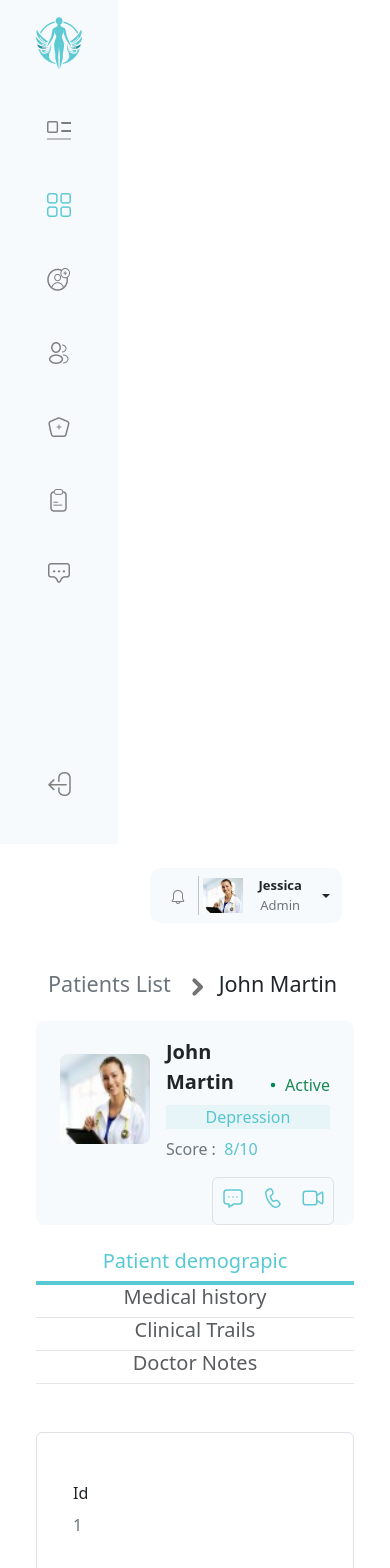
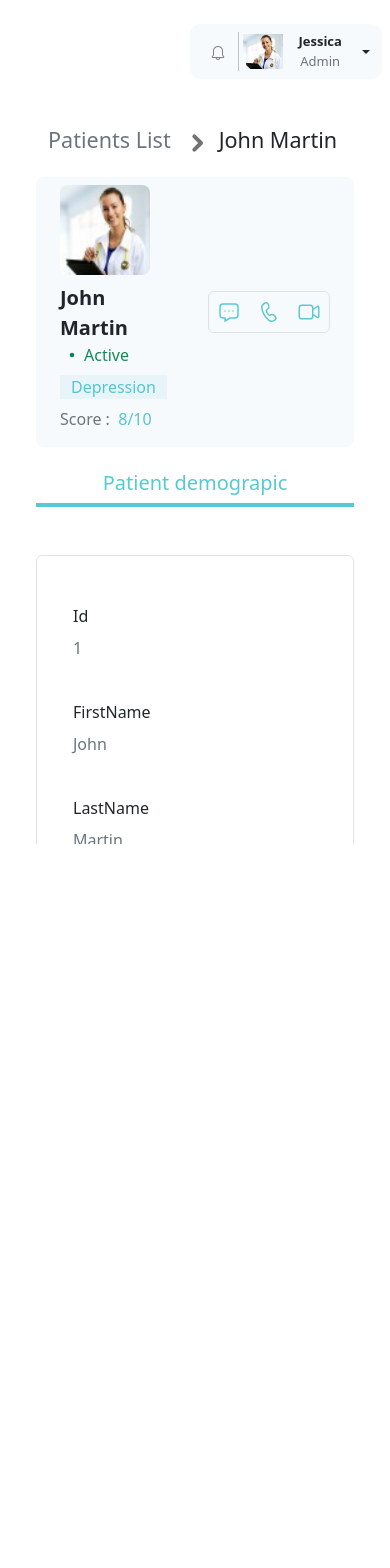
Before and after one commit to Nithish1206/myapp, a React (Create React App) app: page /PatientList/PatientProfile/1 in a window 390 px wide. Shown: the top 1568 px of the page. After the commit the page ends 844 px from the top, so only its background shows below. Built offline with nearby package versions, Linux system fonts and the light colour scheme.

Commit message:
"Updated CSS classes and styles for various components, including App.js, PatientList.css, Dashboard.jsx, Navigation.jsx, AddPatient.jsx, and SideBar.jsx."

```diff
--- a/src/App.js
+++ b/src/App.js
@@ -46,11 +46,11 @@ const AppRouter = () => {
   ]);
   const [User, setUser] = useState([details[0].value, details[2].value]);
   return (
-    <Row className="vh-100 m-0 p-0">
+    <Row className="vh-100 m-0 p-0 d-flex flex-nowrap">
       <Col xs={1} className="col1 p-0 m-0 w-auto">
         <SideBar />
       </Col>
-      <Col className="p-0 m-0">
+      <Col className="p-0 m-0 overflow-x-hidden">
         <Navigation name={User[0]} />
         <Routes>
           <Route path="/Dashboard" element={<Dashboard />} />
--- a/src/components/Dashboard.jsx
+++ b/src/components/Dashboard.jsx
@@ -13,7 +13,7 @@ const Dashboard = () => {
 
   function box(input) {
     return (
-      <Col className="m-0 p-0">
+      <Col md={12} lg={3} className="m-0 p-0">
         <div className="boxcss d-flex justify-content-between align-items-center rounded-4 p-3 ">
           <div>
             <h4>{input.title}</h4>
@@ -27,7 +27,7 @@ const Dashboard = () => {
     );
   }
   return (
-    <div className="ms-5 m-0 p-0">
+    <div className="ms-3 ms-md-5 m-0 p-0">
       <Row className="w-100">
         <h2 className="w-100 mt-3">Dashboard</h2>
       </Row>
@@ -35,7 +35,6 @@ const Dashboard = () => {
         {box(box1)}
         {box(box2)}
         {box(box3)}
-        <Col></Col>
       </Row>
     </div>
   );
--- a/src/components/Navigation.jsx
+++ b/src/components/Navigation.jsx
@@ -12,7 +12,7 @@ const Navigation = ({ name }) => {
     Role: "Admin",
   };
   return (
-    <div className="w-100 d-flex justify-content-end p-0 m-0 pe-5 pt-4 position-sticky">
+    <div className="w-100 d-flex justify-content-end p-0 m-0 pe-2 pe-md-5 pt-4 position-sticky">
       <div className="navDiv d-flex justify-content-end p-2">
         <button className="btn border-0">
           <img src={bell} alt="" />
--- a/src/components/Patient/AddPatient/AddPatient.jsx
+++ b/src/components/Patient/AddPatient/AddPatient.jsx
@@ -9,7 +9,7 @@ import AddPatientIssueDetail from "./AddPatientIssueDetail";
 const AddPatient = () => {
   const [showComponent, setShowComponent] = useState("A");
   return (
-    <div className="m-5">
+    <div className="m-3 m-md-5">
       <div className="d-flex">
         <Link to="/PatientList" className="text-decoration-none">
           <h4 className="text-secondary">Patients List</h4>
@@ -17,15 +17,17 @@ const AddPatient = () => {
         <span className="iconamoon--arrow-right-2"></span>
         <h4>Add Patients</h4>
       </div>
-      <Row className="mt-4">
-        <Col className={`${showComponent === "A" ? "heading-style" : "heading-no-style"} d-flex justify-content-center p-0 m-0 pb-2 on-hover`}>
+      <Row className="mt-4 m-0 p-0">
+        <Col className={`${showComponent === "A" ? "heading-style" : "heading-no-style"} d-flex justify-content-center p-1 m-0 pb-2 on-hover`}>
           <h4 onClick={() => setShowComponent("A")}>Patients Demographics</h4>
         </Col>
-        <Col className={`${showComponent === "B" ? "heading-style" : "heading-no-style"} d-flex justify-content-center p-0 m-0 pb-2 on-hover`}>
+        <Col className={`${showComponent === "B" ? "heading-style" : "heading-no-style"} d-flex justify-content-center p-1 m-0 pb-2 on-hover`}>
           <h4 onClick={() => setShowComponent("B")}>Patient issue Details</h4>
         </Col>
-        {showComponent === "A" && <AddPatientDemographic setShow={setShowComponent} />}
-        {showComponent === "B" && <AddPatientIssueDetail />}
+        <div>
+          {showComponent === "A" && <AddPatientDemographic setShow={setShowComponent} />}
+          {showComponent === "B" && <AddPatientIssueDetail />}
+        </div>
       </Row>
     </div>
   );
--- a/src/components/Patient/AddPatient/AddPatientDemographic.jsx
+++ b/src/components/Patient/AddPatient/AddPatientDemographic.jsx
@@ -41,7 +41,7 @@ const AddPatientDemographic = ({ setShow }) => {
   };
 
   return (
-    <Row className="mt-5 border border-1 rounded p-4 d-flex">
+    <Row className="mt-5 border border-1 rounded p-1 p-md-4 d-flex">
       {AddPatientDetails(details)}
       <Col className="d-flex justify-content-end gap-4">
         <button className="border-0 p-2 px-3 rounded cancelbtn fw-semibold text-secondary">Cancel</button>
--- a/src/components/Patient/PatientList.jsx
+++ b/src/components/Patient/PatientList.jsx
@@ -16,7 +16,7 @@ const PatientList = () => {
           </td>
         ))}
 
-        <td className="d-flex justify-content-evenly gap-3">
+        <td className=" Action">
           <button className="bxs--edit border-0 outline-none" onClick={() => handleEdit(list.Id)}></button>
           <button className="material-symbols--delete-outline border-0 outline-none" onClick={() => handleDelete(list.Id)}></button>
         </td>
@@ -58,10 +58,10 @@ const PatientList = () => {
   };
 
   return (
-    <div className="m-5">
-      <header className="d-flex justify-content-between">
-        <h3>Patient List</h3>
-        <div className="d-flex align-items-center w-25">
+    <div className="p-3 p-md-5">
+      <header className="d-flex justify-content-between flex-wrap">
+        <h3 className="col-12 col-md-6 m-0 p-0">Patient List</h3>
+        <div className="col-12 col-md-6 d-flex align-items-center w-auto">
           <div className="icon-input rounded-3 p-1 px-3 w-100 ">
             <Icon icon="ion:search" width="1.5rem" height="1.5rem" className="search-icon" />
             <input type="search" placeholder="Search" className="d-flex border-0 search-input ps-2 w-auto flex-fill" />
@@ -72,8 +72,8 @@ const PatientList = () => {
           </Link>
         </div>
       </header>
-      <div>
-        <table className="table table-bordered mt-4">
+      <div className="table-responsive border border-1 mt-4 m-0 p-0">
+        <table className="table table-bordered m-0 p-0 ">
           <thead className="text-center">
             <tr>
               <th scope="col">Patient ID</th>
@@ -87,7 +87,9 @@ const PatientList = () => {
               <th scope="col">Training</th>
               <th scope="col">Assign To</th>
               <th scope="col">Score</th>
-              <th scope="col">Action</th>
+              <th className="Action" scope="col">
+                Action
+              </th>
             </tr>
           </thead>
           <tbody>{PatientDetails()}</tbody>
--- a/src/components/Patient/PatientProfile.jsx
+++ b/src/components/Patient/PatientProfile.jsx
@@ -21,13 +21,13 @@ const PatientProfile = () => {
       </div>
       <div className="mt-3">
         <Row className="profile-nav rounded-3">
-          <Col className="d-flex m-0 p-0 p-2 align-items-center">
+          <Col className="d-flex m-0 p-0 p-2 align-items-center flex-wrap flex-md-nowrap">
             <div className="ps-3">
-              <img src={pic} alt="profile" className="rounded-3" width={90} height={90} />
+              <img src={pic} alt="profile" className="rounded-3 " width={90} height={90} />
             </div>
             <div className="p-2 px-3">
-              <div className="d-flex align-items-end">
-                <p className="p-0 m-0 pe-3 fw-semibold fs-5  ">{person.FirstName + " " + person.LastName}</p>
+              <div className="d-flex align-items-end flex-wrap">
+                <p className="p-0 m-0 pe-3 fw-semibold fs-5 ">{person.FirstName + " " + person.LastName}</p>
                 <p className="text-success p-0 m-0 fw-medium d-flex align-items-center">
                   <span className="bi--dot"></span>Active
                 </p>
@@ -41,8 +41,8 @@ const PatientProfile = () => {
               </div>
             </div>
           </Col>
-          <Col className="d-flex align-items-center justify-content-end">
-            <div className="p-0 border border-1 rounded me-2">
+          <Col className="d-flex align-items-center justify-content-center justify-content-md-end">
+            <div className="d-flex flex-nowrap p-0 border border-1 rounded me-2">
               <span className="tabler--message-dots m-2"></span>
               <span className="fluent--call-16-regular m-2"></span>
               <span className="fluent--video-32-regular m-2"></span>
--- a/src/components/Patient/PatientProfileDetails.jsx
+++ b/src/components/Patient/PatientProfileDetails.jsx
@@ -4,7 +4,7 @@ import { Row, Col } from "react-bootstrap";
 const PatientProfileDetails = ({ person }) => {
   const handledetails = () => {
     return Object.entries(person).map(([key, value]) => (
-      <Col md={3} key={key} className="mb-4">
+      <Col md={6} lg={3} key={key} className="mb-4">
         <p className="fw-medium m-0 p-0 pb-2">{key}</p>
         <p className="text-secondary">{value}</p>
       </Col>
@@ -13,22 +13,22 @@ const PatientProfileDetails = ({ person }) => {
   return (
     <div>
       <Row className="mt-4">
-        <Col md={3} className="heading-style">
+        <Col md={12} lg={3} className="heading-style">
           <div className="d-flex justify-content-center align-items-center">
             <h5>Patient demograpic</h5>
           </div>
         </Col>
-        <Col md={3} className="heading-no-style">
+        <Col md={3} className="heading-no-style d-none d-lg-block">
           <div className="d-flex justify-content-center align-items-center text-muted">
             <h5>Medical history</h5>
           </div>
         </Col>
-        <Col md={3} className="heading-no-style">
+        <Col md={3} className="heading-no-style d-none d-lg-block">
           <div className="d-flex justify-content-center align-items-center text-muted">
             <h5>Clinical Trails</h5>
           </div>
         </Col>
-        <Col md={3} className="heading-no-style">
+        <Col md={3} className="heading-no-style d-none d-lg-block">
           <div className="d-flex justify-content-center align-items-center text-muted">
             <h5>Doctor Notes</h5>
           </div>
--- a/src/components/SideBar.jsx
+++ b/src/components/SideBar.jsx
@@ -13,7 +13,7 @@ import { Link } from "react-router-dom";
 
 const SideBar = () => {
   return (
-    <div className="sideLogoBar position-sticky">
+    <div className="sideLogoBar d-none d-md-flex">
       <div className="d-flex flex-column h-75 justify-content-start align-items-center gap-5 mt-3">
         <Link to="/Login">
           <img src={logo} alt="logo" />
@@ -40,7 +40,7 @@ const SideBar = () => {
           <img src={messageLogo} alt="Message Logo" />
         </Link>
       </div>
-      <div className="pb-5">
+      <div className="pb-5 d-flex justify-content-center pe-2">
         <button>
           <img src={exitLogo} alt="Exit Logo" />
         </button>
```
Also changed, not shown: src/components/CSS/PatientList.css (+5 -0 lines).
